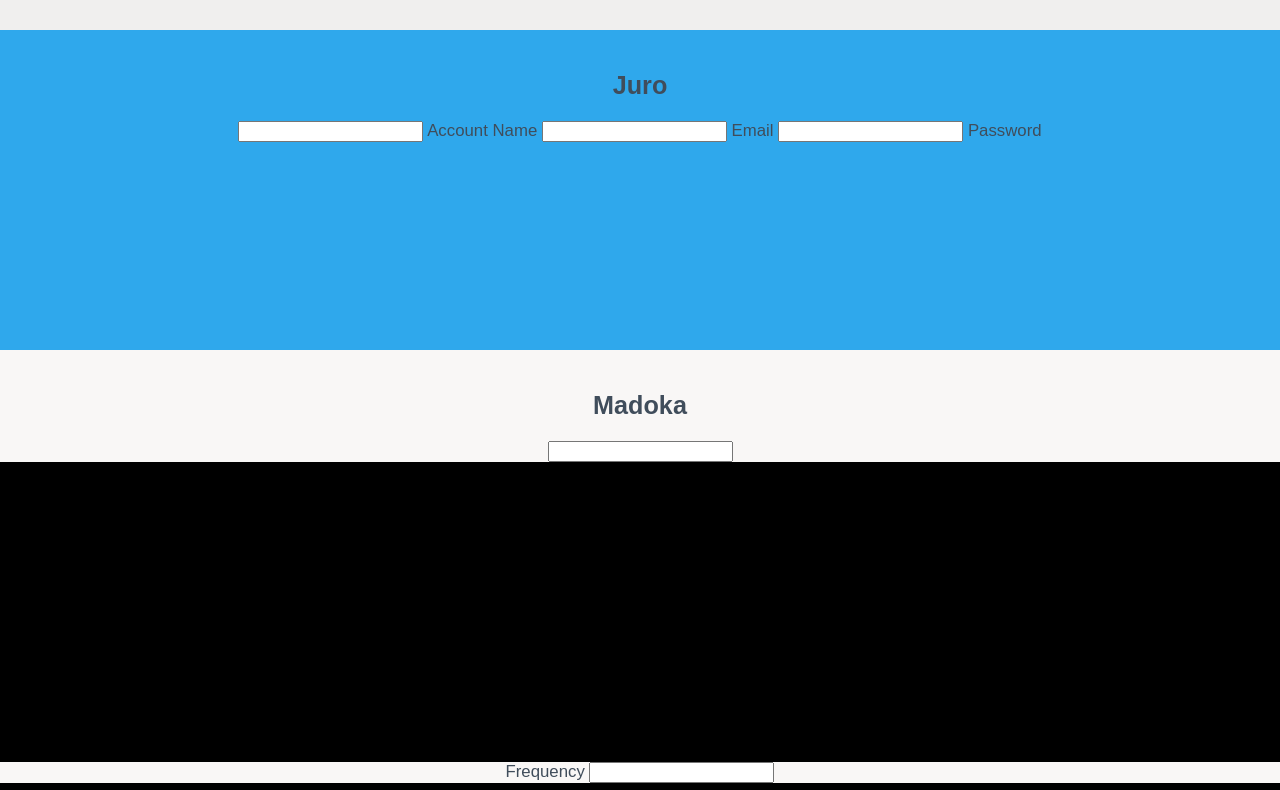
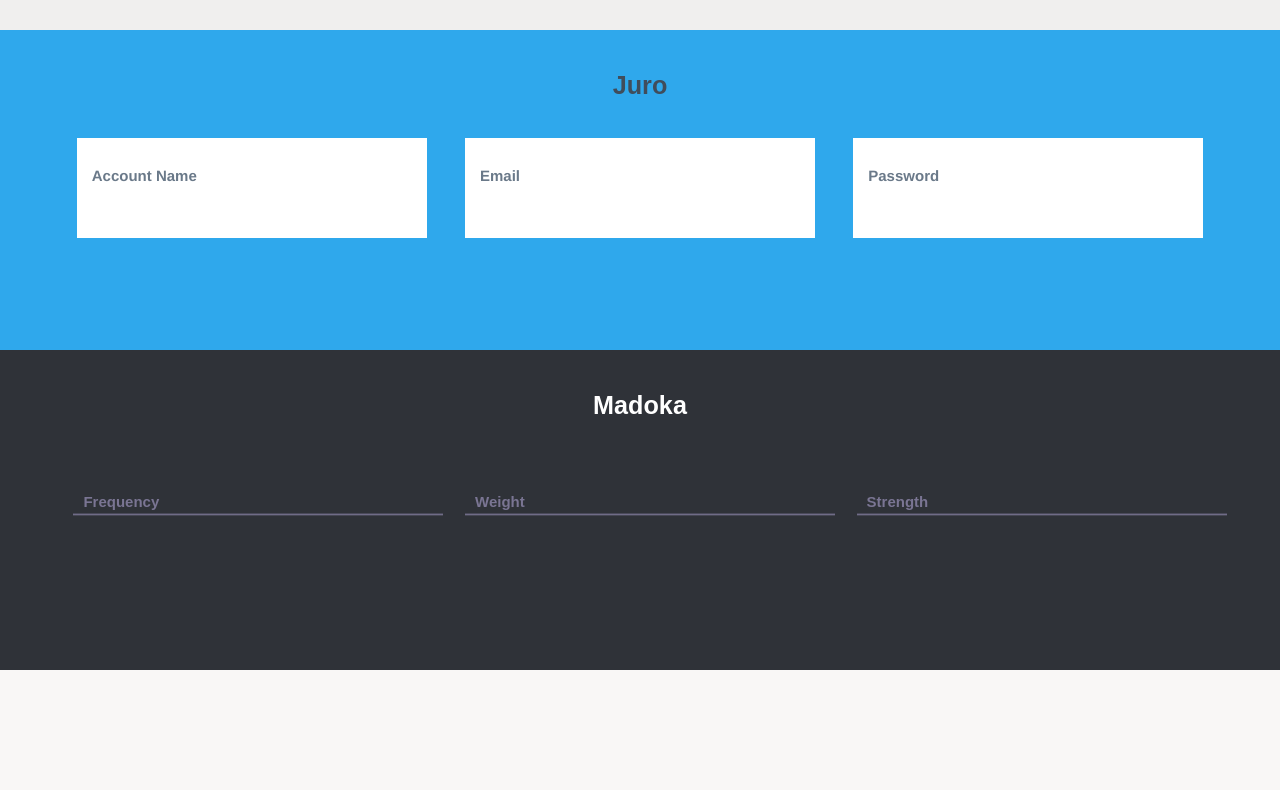
Before and after one commit to gierourriza/textinputeffects_assign, a plain HTML site: page index.html in a window 1280 px wide. Shown: the part 930-1720 px from the top of the page. After the commit the page ends 1600 px from the top, so only its background shows below. Drawn offline with Linux system fonts and the light colour scheme.

Commit message:
Add files via upload

```diff
--- a/assets/css/style.css
+++ b/assets/css/style.css
@@ -22,6 +22,12 @@ body {
 .bgcolor2{
 	background: rgb(240,239,238);
 }
+
+.bgcolor3{
+	background: #2f3238; color: #fff;
+}
+
+
 
 /*For hoshi text effect*/
 .hoshi{
@@ -170,3 +176,194 @@ body {
 	transition: all 0.3s ease;
 	text-align: left;
 }
+
+
+
+
+
+
+
+
+
+/*/////juro*/
+.input {
+	position: relative;
+	z-index: 1;
+	display: inline-block;
+	margin: 1em;
+	max-width: 350px;
+	width: calc(100% - 2em);
+	vertical-align: top;
+}
+
+.input__field {
+	position: relative;
+	display: block;
+	float: right;
+	padding: 0.8em;
+	width: 60%;
+	border: none;
+	border-radius: 0;
+	background: #f0f0f0;
+	color: #aaa;
+	font-weight: bold;
+	font-family: "Helvetica Neue", Helvetica, Arial, sans-serif;
+	-webkit-appearance: none; /* for box shadows to show on iOS */
+}
+
+.input__field:focus {
+	outline: none;
+}
+
+.input__label {
+	display: inline-block;
+	float: right;
+	padding: 0 1em;
+	width: 30%;
+	color: #6a7989;
+	font-weight: bold;
+	font-size: 15px;
+	-webkit-font-smoothing: antialiased;
+    -moz-osx-font-smoothing: grayscale;
+	-webkit-touch-callout: none;
+	-webkit-user-select: none;
+	-khtml-user-select: none;
+	-moz-user-select: none;
+	-ms-user-select: none;
+	user-select: none;
+}
+
+.input__label-content {
+	position: relative;
+	display: block;
+	padding: 1.6em 0;
+	width: 100%;
+}
+
+.input--juro {
+	overflow: hidden;
+}
+
+.input__field--juro {
+	position: absolute;
+	z-index: 100;
+	padding: 2.15em 0.75em 0;
+	width: 100%;
+	background: transparent;
+	color: blue;
+	font-size: 0.85em;
+}
+
+.input__label--juro {
+	padding: 0;
+	width: 100%;
+	height: 100px;
+	background: #fff;
+	text-align: left;
+}
+
+.input__label-content--juro {
+	padding: 2em 1em;
+	-webkit-transform-origin: 0% 50%;
+	transform-origin: 0% 50%;
+	-webkit-transition: -webkit-transform 0.3s, color 0.3s;
+	transition: transform 0.3s, color 0.3s;
+	text-rendering: geometricPrecision;
+}
+
+.input__label--juro::before {
+	content: '';
+	position: absolute;
+	top: 0;
+	left: 0;
+	width: 97%;
+	height: 65%;
+	border: 0px solid transparent;
+	-webkit-transition: border-width 0.3s, border-color 0.3s;
+	transition: border-width 0.3s, border-color 0.3s;
+}
+
+.input__field--juro:focus + .input__label--juro::before,
+.input--filled .input__label--juro::before {
+	border-width: 6px;
+	border-color: rgb(23,132,205);
+	border-top-width: 2em;
+}
+
+.input__field--juro:focus + .input__label--juro .input__label-content--juro,
+.input--filled .input__label--juro .input__label-content--juro {
+	color: #fff;
+	-webkit-transform: translate3d(0, -1.5em, 0) scale3d(0.75, 0.75, 1);
+	transform: translate3d(0, -1.5em, 0) scale3d(0.75, 0.75, 1) translateZ(1px);
+}
+
+/*Madoka*/
+.graphic {
+	position: absolute;
+	top: 0;
+	left: 0;
+	fill: none;
+}
+
+.icon {
+	color: #ddd;
+	font-size: 150%;
+}
+
+
+.input--madoka {
+	margin: 1.1em;
+}
+
+.input__field--madoka {
+	width: 100%;
+	background: transparent;
+	color: #7A7593;
+}
+
+.input__label--madoka {
+	position: absolute;
+	width: 100%;
+	height: 100%;
+	color: #7A7593;
+	text-align: left;
+	padding: 10px;
+	cursor: text;
+}
+
+.input__label-content--madoka {
+	-webkit-transform-origin: 0% 50%;
+	transform-origin: 0% 50%;
+	-webkit-transition: -webkit-transform 0.3s;
+	transition: transform 0.3s;
+}
+
+.graphic--madoka {
+	-webkit-transform: scale3d(1, -1, 1);
+	transform: scale3d(1, -1, 1);
+	-webkit-transition: stroke-dashoffset 0.3s;
+	transition: stroke-dashoffset 0.3s;
+	pointer-events: none;
+
+	stroke: #7A7593;
+	stroke-width: 4px;
+	stroke-dasharray: 962;
+	stroke-dashoffset: 558;
+}
+
+.input__field--madoka:focus + .input__label--madoka,
+.input--filled .input__label--madoka {
+	cursor: default;
+	pointer-events: none;
+}
+
+.input__field--madoka:focus + .input__label--madoka .graphic--madoka,
+.input--filled .graphic--madoka {
+	stroke-dashoffset: 0;
+}
+
+.input__field--madoka:focus + .input__label--madoka .input__label-content--madoka,
+.input--filled .input__label-content--madoka {
+	-webkit-transform: scale3d(0.81, 0.81, 1) translate3d(0, 4em, 0);
+	transform: scale3d(0.81, 0.81, 1) translate3d(0, 4em, 0);
+}
```
